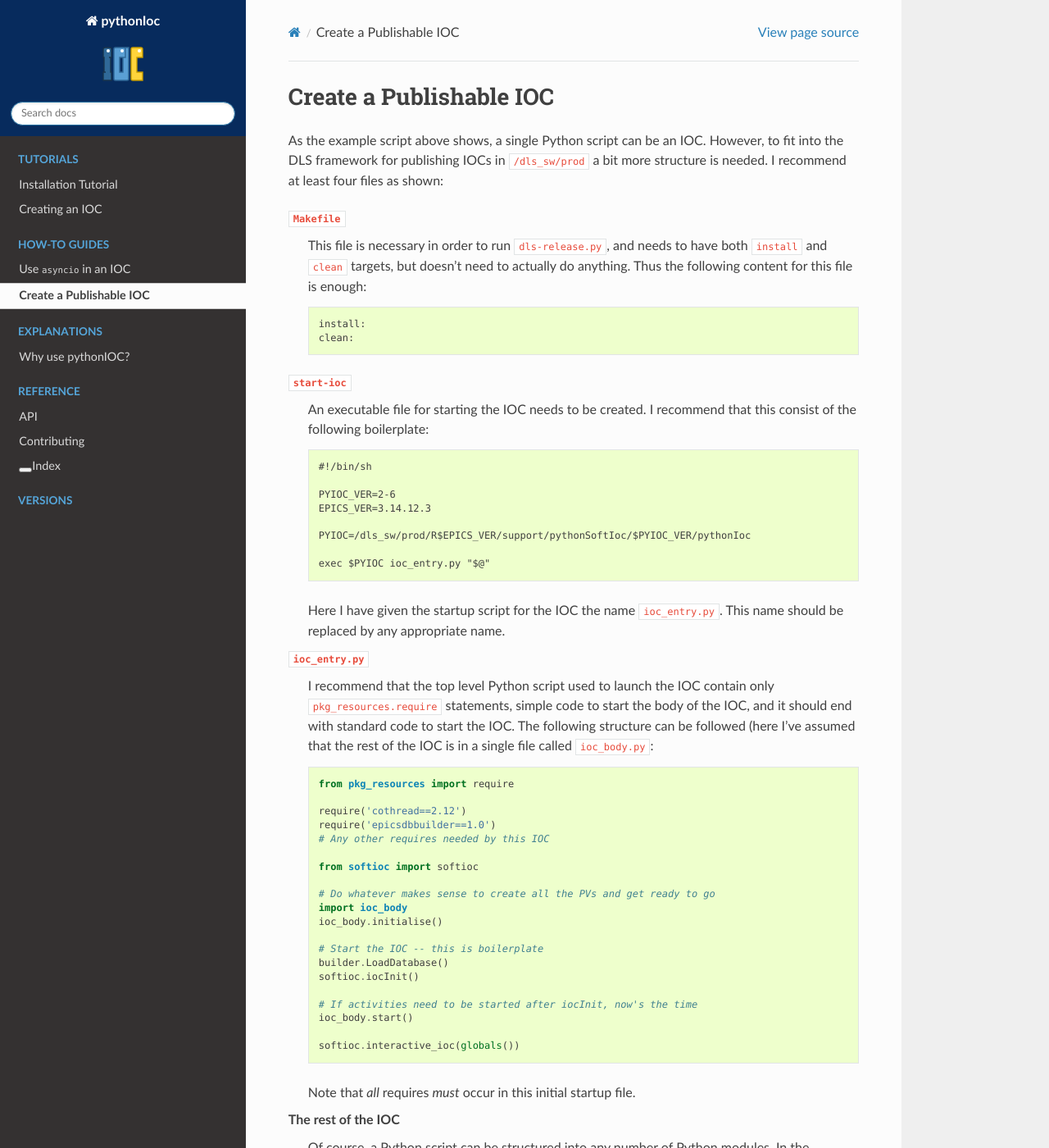
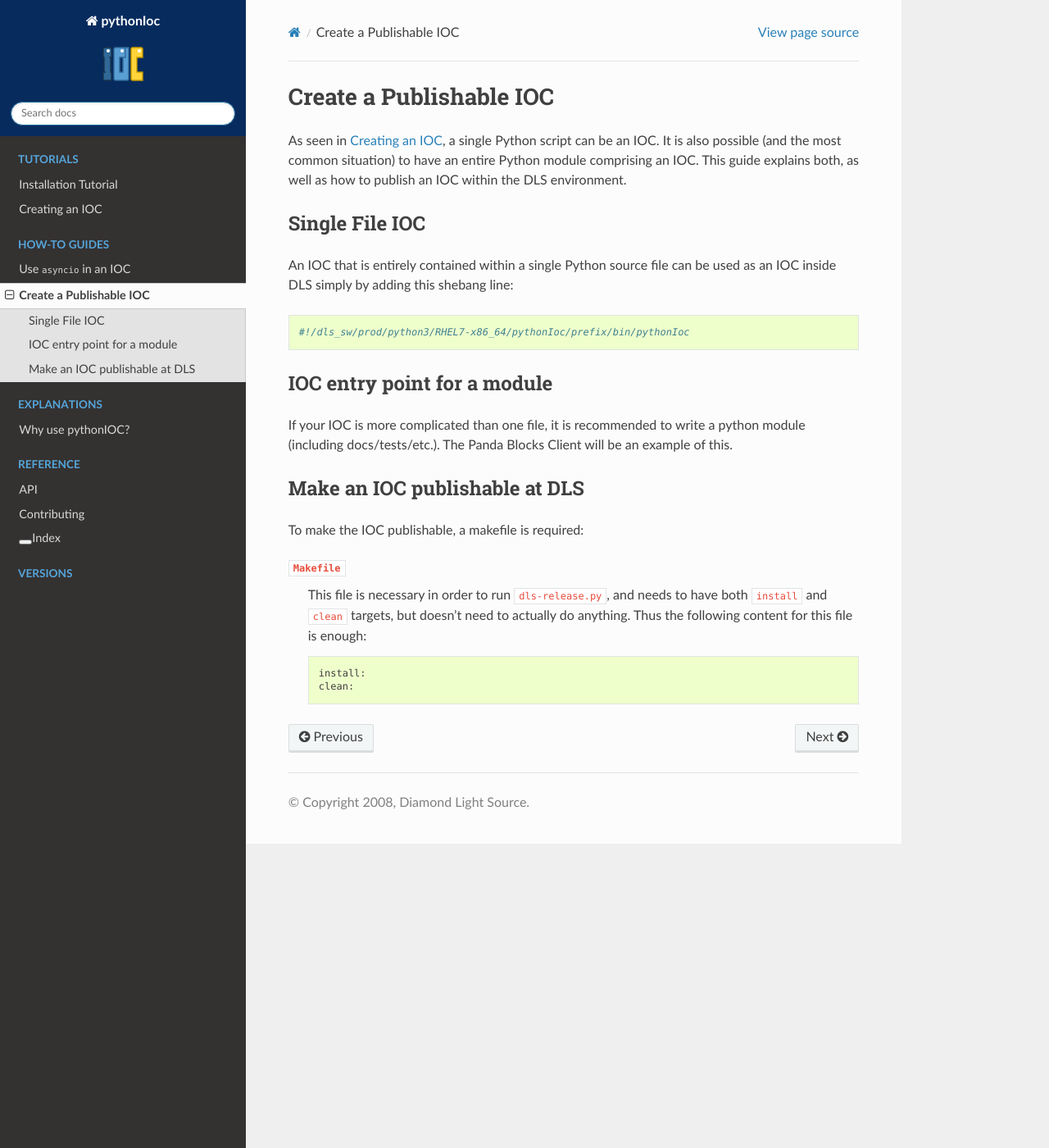
Before and after one commit to DiamondLightSource/pythonSoftIOC, a Sphinx documentation site: the page built from docs/how-to/make-publishable-ioc.rst, in a window 1280 px wide and 1400 px high. Shown: the whole window at 82% size. Built offline with Sphinx 7.4.7 and the Read the Docs theme 2.0.0, drawn with Linux system fonts in a browser that asks for light colours; the version number could not be read and is left out; some of the changed text lies outside the part shown.

Commit message:
Finish publish ioc and use asyncio pages.
Add a docstring to AsyncioDispatcher.__init__ to suppress the docstring from threading.Thread, which is misleading.

```diff
--- a/docs/conf.py
+++ b/docs/conf.py
@@ -96,6 +96,7 @@ pygments_style = 'sphinx'
 intersphinx_mapping = dict(
     python=('https://docs.python.org/3/', None),
     cothread=("https://cothread.readthedocs.org/en/stable/", None),
+    aioca=("https://dls-controls.github.io/aioca/master/", None),
     epicsdbbuilder=(
         "https://dls-controls.github.io/epicsdbbuilder/master/", None)
 )
--- a/docs/examples/example_asyncio_ioc.py
+++ b/docs/examples/example_asyncio_ioc.py
@@ -1,6 +1,5 @@
 # Import the basic framework components.
 from softioc import softioc, builder, asyncio_dispatcher
-from aioca import caget, caput
 import asyncio
 
 # Create an asyncio dispatcher, the event loop is now running
--- a/docs/how-to/make-publishable-ioc.rst
+++ b/docs/how-to/make-publishable-ioc.rst
@@ -1,9 +1,29 @@
 Create a Publishable IOC
---------------------------
+========================
 
-As the example script above shows, a single Python script can be an IOC.
-However, to fit into the DLS framework for publishing IOCs in ``/dls_sw/prod`` a
-bit more structure is needed.  I recommend at least four files as shown:
+As seen in :doc:`../tutorials/creating-an-ioc`, a single Python script can be an IOC.
+It is also possible (and the most common situation) to have an entire Python module
+comprising an IOC. This guide explains both, as well as how to publish an IOC within
+the DLS environment.
+
+Single File IOC
+----------------
+An IOC that is entirely contained within a single Python source file can be used as an
+IOC inside DLS simply by adding this shebang line::
+
+    #!/dls_sw/prod/python3/RHEL7-x86_64/pythonIoc/prefix/bin/pythonIoc
+
+
+IOC entry point for a module
+------------------------------
+If your IOC is more complicated than one file, it is recommended to write a python
+module (including docs/tests/etc.). The Panda Blocks Client will be an example of
+this.
+
+
+Make an IOC publishable at DLS
+------------------------------
+To make the IOC publishable, a makefile is required:
 
 ``Makefile``
     This file is necessary in order to run ``dls-release.py``, and needs to have
@@ -12,54 +32,3 @@ bit more structure is needed.  I recommend at least four files as shown:
 
         install:
         clean:
-
-``start-ioc``
-    An executable file for starting the IOC needs to be created.  I recommend
-    that this consist of the following boilerplate::
-
-        #!/bin/sh
-
-        PYIOC_VER=2-6
-        EPICS_VER=3.14.12.3
-
-        PYIOC=/dls_sw/prod/R$EPICS_VER/support/pythonSoftIoc/$PYIOC_VER/pythonIoc
-
-        exec $PYIOC ioc_entry.py "$@"
-
-    Here I have given the startup script for the IOC the name ``ioc_entry.py``.
-    This name should be replaced by any appropriate name.
-
-``ioc_entry.py``
-    I recommend that the top level Python script used to launch the IOC contain
-    only ``pkg_resources.require`` statements, simple code to start the body
-    of the IOC, and it should end with standard code to start the IOC.  The
-    following structure can be followed (here I've assumed that the rest of the
-    IOC is in a single file called ``ioc_body.py``::
-
-        from pkg_resources import require
-
-        require('cothread==2.12')
-        require('epicsdbbuilder==1.0')
-        # Any other requires needed by this IOC
-
-        from softioc import softioc
-
-        # Do whatever makes sense to create all the PVs and get ready to go
-        import ioc_body
-        ioc_body.initialise()
-
-        # Start the IOC -- this is boilerplate
-        builder.LoadDatabase()
-        softioc.iocInit()
-
-        # If activities need to be started after iocInit, now's the time
-        ioc_body.start()
-
-        softioc.interactive_ioc(globals())
-
-    Note that *all* requires *must* occur in this initial startup file.
-
-The rest of the IOC
-    Of course, a Python script can be structured into any number of Python
-    modules.  In the example above I have illustrated just one such module
-    called ``ioc_body.py`` with two entry points.
```
Also changed, not shown: docs/how-to/use-asyncio-in-an-ioc.rst (+29 -1 lines), 1 other file.
